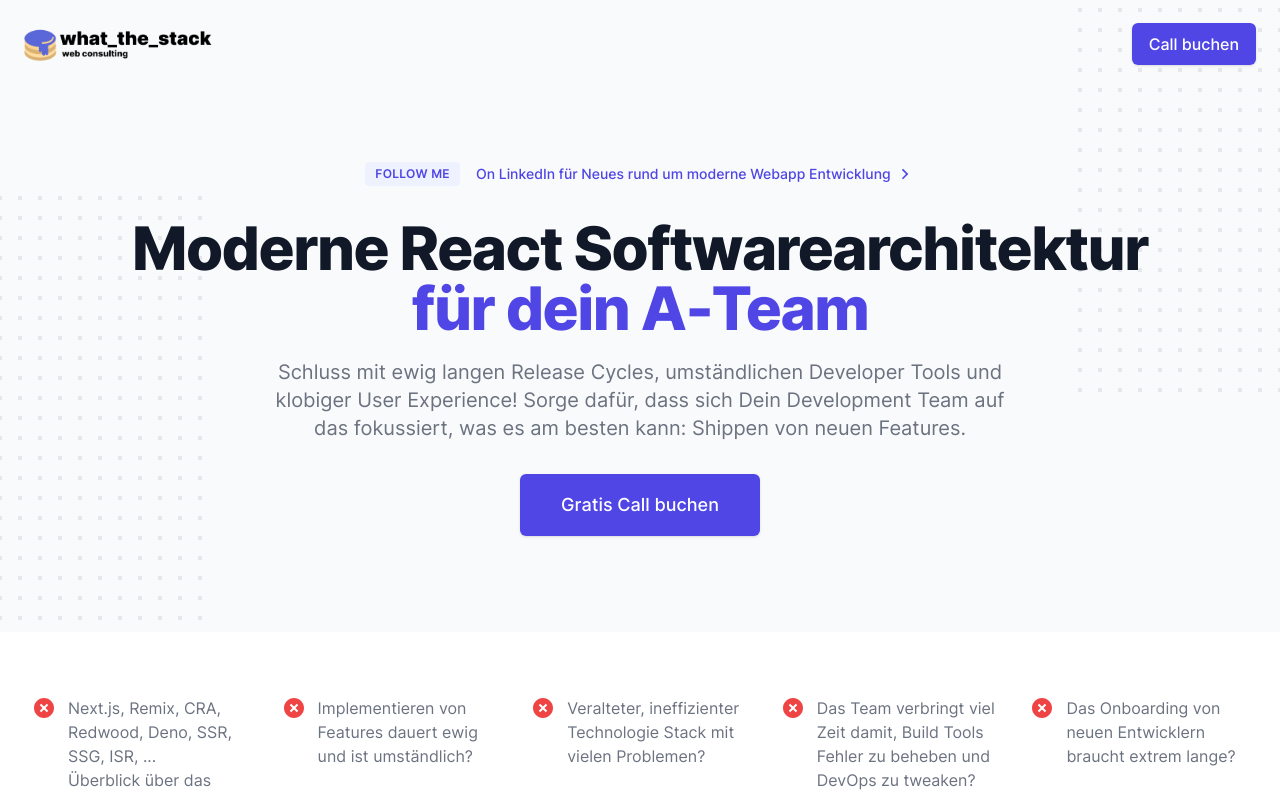
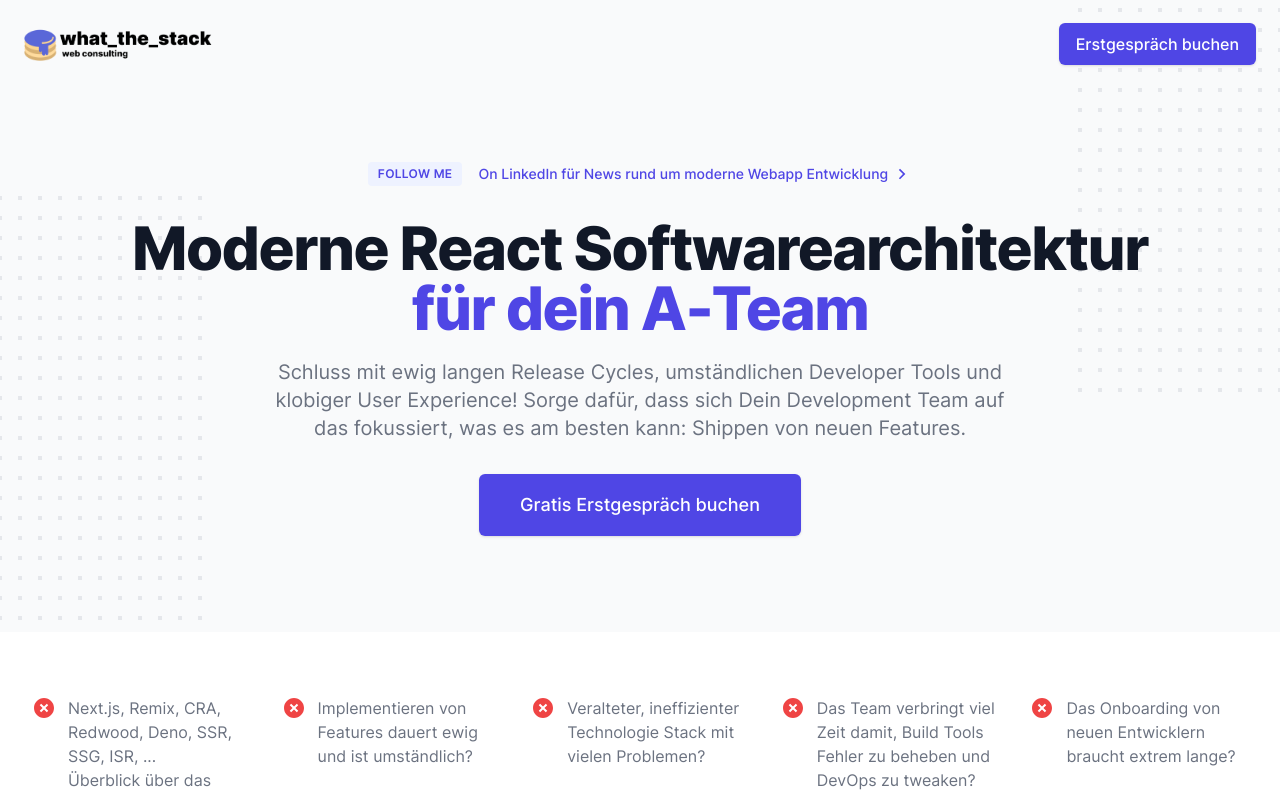
Before and after one commit to scriptify/what-the-stack, a Next.js app: page / in a window 1280 px wide. Shown: the top 795 px of the page. Built offline with nearby package versions, Linux system fonts and the light colour scheme.

Commit message:
fix: call link

```diff
--- a/src/components/Hero/index.tsx
+++ b/src/components/Hero/index.tsx
@@ -22,6 +22,8 @@ import {
   RiCloseFill as XIcon,
   RiMenuFill as MenuIcon,
 } from 'react-icons/ri';
+
+import { BOOKING_URL } from '@/data';
 
 import logoLarge from '../../../public/images/logo_font_long.png';
 import logoSmall from '../../../public/images/logo_font_short.png';
@@ -155,10 +157,12 @@ export default function LandingHero() {
               <div className='hidden md:absolute md:inset-y-0 md:right-0 md:flex md:items-center md:justify-end'>
                 <span className='inline-flex rounded-md shadow'>
                   <a
-                    href='#'
+                    href={BOOKING_URL}
+                    target='_blank'
                     className='inline-flex items-center rounded-md border border-transparent bg-indigo-600 px-4 py-2 text-base font-medium text-white hover:bg-indigo-700'
+                    rel='noreferrer'
                   >
-                    Call buchen
+                    Erstgespräch buchen
                   </a>
                 </span>
               </div>
@@ -206,8 +210,10 @@ export default function LandingHero() {
                   ))}
                 </div>
                 <a
-                  href='#'
+                  href={BOOKING_URL}
+                  target='_blank'
                   className='block w-full bg-indigo-600 px-5 py-3 text-center font-medium text-white hover:bg-indigo-700'
+                  rel='noreferrer'
                 >
                   Call buchen
                 </a>
@@ -223,7 +229,7 @@ export default function LandingHero() {
               </span>
               <span className='inline-flex items-center space-x-1 text-sm font-medium text-indigo-600'>
                 <span>
-                  On LinkedIn für Neues rund um moderne Webapp Entwicklung
+                  On LinkedIn für News rund um moderne Webapp Entwicklung
                 </span>
                 <ChevronRightIcon className='h-5 w-5' aria-hidden='true' />
               </span>
@@ -248,10 +254,12 @@ export default function LandingHero() {
             <div className='mx-auto mt-5 max-w-md sm:flex sm:justify-center md:mt-8'>
               <div className='rounded-md shadow'>
                 <a
-                  href='#'
+                  href={BOOKING_URL}
+                  target='_blank'
                   className='flex w-full items-center justify-center rounded-md border border-transparent bg-indigo-600 px-8 py-3 text-base font-medium text-white hover:bg-indigo-700 md:py-4 md:px-10 md:text-lg'
+                  rel='noreferrer'
                 >
-                  Gratis Call buchen
+                  Gratis Erstgespräch buchen
                 </a>
               </div>
               {/* <div className='mt-3 rounded-md shadow sm:mt-0 sm:ml-3'>
--- a/src/components/MainCta/index.tsx
+++ b/src/components/MainCta/index.tsx
@@ -1,4 +1,6 @@
 import Image from 'next/image';
+
+import { BOOKING_URL } from '@/data';
 
 // import meImage from '../../../public/images/cta_image.png';
 import ctaImg from '../../../public/images/cta_illustration.png';
@@ -49,7 +51,9 @@ export default function MainCta() {
               </p>
               <a
                 className='block w-full rounded-md border border-transparent bg-white py-3 px-5 text-center text-base font-medium text-indigo-700 shadow-md hover:bg-gray-50 sm:inline-block sm:w-auto'
-                href='#'
+                href={BOOKING_URL}
+                target='_blank'
+                rel='noreferrer'
               >
                 Gratis 30min Call buchen
               </a>
--- /dev/null
+++ b/src/data/index.ts
@@ -0,0 +1,2 @@
+export const BOOKING_URL =
+  'https://what-the-stack.zohobookings.eu/#/customer/112832000000016019';
```
